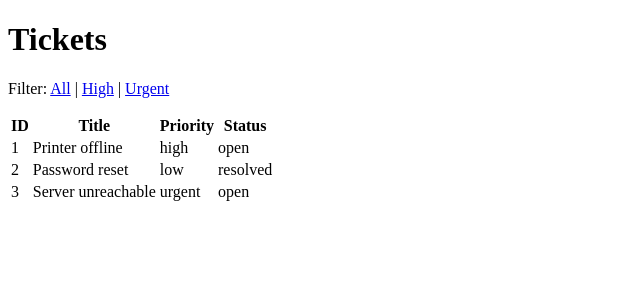
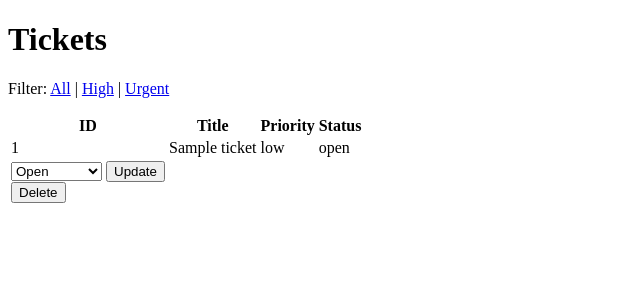
Before and after one commit to Marten2001/netheret, a PHP site: page /tickets.php in a window 1280 px wide. Shown: the top 300 px of the page, without its empty margins (0-640 px from the left). Run offline with PHP 8.4, Linux system fonts and the light colour scheme; tables that the repository leaves empty hold one stand-in row (values such as "Sample post").

Commit message:
Added Ticket CRUD Task and Server Cookies stuff

```diff
--- a/tickets.php
+++ b/tickets.php
@@ -1,16 +1,12 @@
 <?php
-$tickets = [
-    ['id' => 1, 'title' => 'Printer offline', 'priority' => 'high',   'status' => 'open'],
-    ['id' => 2, 'title' => 'Password reset', 'priority' => 'low',    'status' => 'resolved'],
-    ['id' => 3, 'title' => 'Server unreachable', 'priority' => 'urgent', 'status' => 'open'],
-];
+require __DIR__ . '/includes/db.php';
+$allowed = ['open', 'in_progress', 'resolved'];
+$status = $_GET['status'] ?? 'open';
+if (!in_array($status, $allowed, true)) { $status = 'open';}
 
-$allowed  = ['low', 'medium', 'high', 'urgent'];
-$priority = $_GET['priority'] ?? '';
-
-if (in_array($priority, $allowed, true)) {
-    $tickets = array_filter($tickets, fn($t) => $t['priority'] === $priority);
-}
+$stmt = $pdo->prepare("SELECT id, title, priority, status FROM tickets WHERE status = ? ORDER BY created_at DESC");
+$stmt -> execute([$status]);
+$tickets = $stmt->fetchAll();
 
 ?>
 <!DOCTYPE html>
@@ -37,6 +33,21 @@ if (in_array($priority, $allowed, true)) {
                 <td><?= htmlspecialchars($ticket['status']) ?></td>
             </tr>
         <?php endforeach; ?>
+        <td>
+            <form method="post" action="update_status.php">
+                <input type="hidden" name="id" value="<?= (int)$ticket['id'] ?>">
+                <select name="status">
+                    <option value="open">Open</option>
+                    <option value="in_progress">In Progress</option>
+                    <option value="resolved">Resolved</option>
+                </select>
+                <button type="submit">Update</button>
+            </form>
+            <form method="post" action="delete_ticket.php">
+                <input type="hidden" name="id" value="<?= (int) $ticket['id'] ?>">
+                <button type="submit">Delete</button>
+            </form>
+        </td>
     </table>
 </body>
 </html>
```
Also changed, not shown: delete_ticket.php (added, +9 -0 lines), log_demo.php (added, +13 -0 lines), theme.php (added, +10 -0 lines), ticket_form.php (+7 -7 lines), update_status.php (added, +11 -0 lines).
